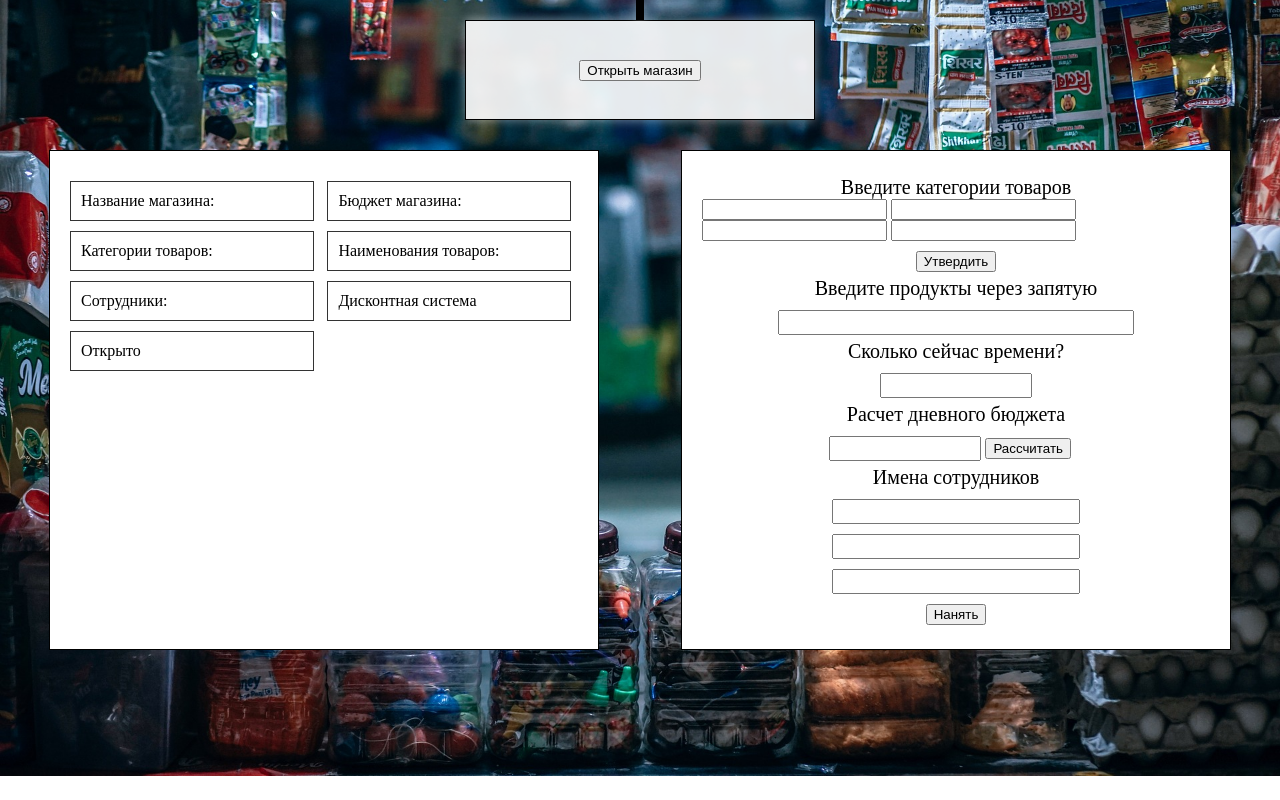
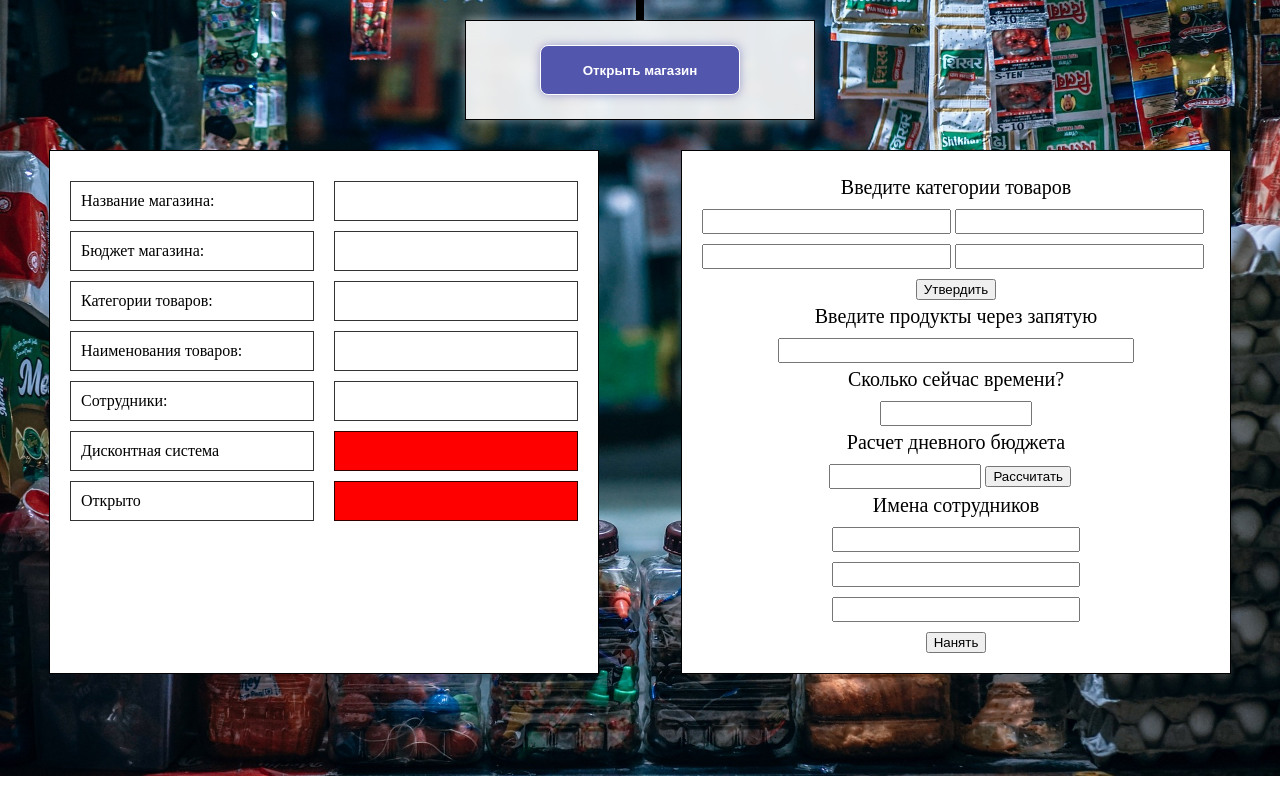
Before and after one commit to karnnikolai/js_lesson, a plain HTML site: page lesson5v2/index.html in a window 1280 px wide. Drawn offline with nearby package versions, Linux system fonts and the light colour scheme; files that its build step writes are made by us from their sources.

Commit message:
Add files via upload

```diff
--- a/lesson5v2/css/style.css
+++ b/lesson5v2/css/style.css
@@ -41,7 +41,7 @@ body {
       -ms-transform: translateY(-60px);
           transform: translateY(-60px);
 }
-.open_btn {
+.open-btn {
   border: none;
   outline: none;
   color: #fff;
@@ -91,27 +91,27 @@ body {
   border: 1px solid black;
 }
 .main-info .name,
-.main-info .name_value,
+.main-info .name-value,
 .main-info .budget,
-.main-info .budget_value,
+.main-info .budget-value,
 .main-info .goods,
-.main-info .goods_value,
+.main-info .goods-value,
 .main-info .items,
-.main-info .items_value,
+.main-info .items-value,
 .main-info .employers,
-.main-info .employers_value,
+.main-info .employers-value,
 .main-info .discount,
-.main-info .discount_value,
+.main-info .discount-value,
 .main-info .isopen,
-.main-info .isopen_value {
+.main-info .isopen-value {
   width: 48%;
   margin-top: 10px;
   min-height: 40px;
   padding: 10px;
   border: 1px solid rgba(0, 0, 0, 0.8);
 }
-.main-info .isopen_value,
-.main-info .discount_value {
+.main-info .isopen-value,
+.main-info .discount-value {
   background-color: red;
 }
 .main-functions {
@@ -130,7 +130,7 @@ body {
   text-align: center;
   font-size: 20px;
 }
-.main-functions .goods_item {
+.main-functions .goods-item {
   display: inline-block;
   margin: 0 auto;
   margin-top: 10px;
--- a/lesson5v2/index.html
+++ b/lesson5v2/index.html
@@ -9,37 +9,37 @@
   <body>
 
 	<div class="open">
-		<button class="open_btn" id="open_btn">Открыть магазин</button>
+		<button class="open-btn" id="open-btn">Открыть магазин</button>
 	</div>
 	<div class="main">
 		<div class="main-info">
 			<div class="name">Название магазина: </div>
-			<div class="name_value"></div>
+			<div class="name-value"></div>
 
 			<div class="budget">Бюджет магазина: </div>
-			<div class="budget_value"></div>
+			<div class="budget-value"></div>
 
 			<div class="goods">Категории товаров: </div>
-			<div class="goods_value"></div>
+			<div class="goods-value"></div>
 
 			<div class="items">Наименования товаров: </div>
-			<div class="items_value"></div>
+			<div class="items-value"></div>
 
 			<div class="employers">Сотрудники: </div>
-			<div class="employers_value"></div>
+			<div class="employers-value"></div>
 
 			<div class="discount">Дисконтная система </div>
-			<div class="discount_value"></div>
+			<div class="discount-value"></div>
 
 			<div class="isopen">Открыто </div>
-			<div class="isopen_value"></div>
+			<div class="isopen-value"></div>
 		</div>
 		<div class="main-functions">
 			<div class="choose-goods">Введите категории товаров</div>
-			<input class="goods_item" type="text" id="goods_1">
-			<input class="goods_item" type="text" id="goods_2">
-			<input class="goods_item" type="text" id="goods_3">
-			<input class="goods_item" type="text" id="goods_4">
+			<input class="goods-item" type="text" id="goods-1">
+			<input class="goods-item" type="text" id="goods-2">
+			<input class="goods-item" type="text" id="goods-3">
+			<input class="goods-item" type="text" id="goods-4">
 			<button class="goods-item-btn">Утвердить</button>
 
 			<div class="choose-items">Введите продукты через запятую</div>
--- a/lesson5v2/js/script.js
+++ b/lesson5v2/js/script.js
@@ -1,25 +1,25 @@
-let open_btn = document.getElementById('open_btn'); //кнопка
+let open_btn = document.getElementById('open-btn'); //кнопка
 
 
 //столбец слева
-let name_value = document.getElementsByClassName('name_value');
-let budget_value = document.getElementsByClassName('budget_value');
-let goods_value = document.getElementsByClassName('goods_value');
-let items_value = document.getElementsByClassName('items_value');
-let employers_value = document.getElementsByClassName('employers_value');
-let discount_value = document.getElementsByClassName('discount_value');
-let isopen_value = document.getElementsByClassName('isopen_value');
+let name_value = document.getElementsByClassName('name-value');
+let budget_value = document.getElementsByClassName('budget-value');
+let goods_value = document.getElementsByClassName('goods-value');
+let items_value = document.getElementsByClassName('items-value');
+let employers_value = document.getElementsByClassName('employers-value');
+let discount_value = document.getElementsByClassName('discount-value');
+let isopen_value = document.getElementsByClassName('isopen-value');
 
 //столбец справа (категории)
-let goods_item = document.getElementsByClassName('goods_item');
+let goods_item = document.getElementsByClassName('goods-item');
 
 //кнопки 3 шт
 let btn = document.getElementsByTagName('button');
 
 //поля ввода
-document.querySelector('.choose-item'); //Введите продукты через запятую
-document.querySelector('.time-value'); //Сколько сейчас времени?
-document.querySelector('.count-budget-value'); //Расчет дневного бюджета
+choose = document.querySelector('.choose-item'); //Введите продукты через запятую
+time = document.querySelector('.time-value'); //Сколько сейчас времени?
+count = document.querySelector('.count-budget-value'); //Расчет дневного бюджета
 
 //поля ввода имен сотрудников
 document.querySelector('.hire-employers-item');
```
